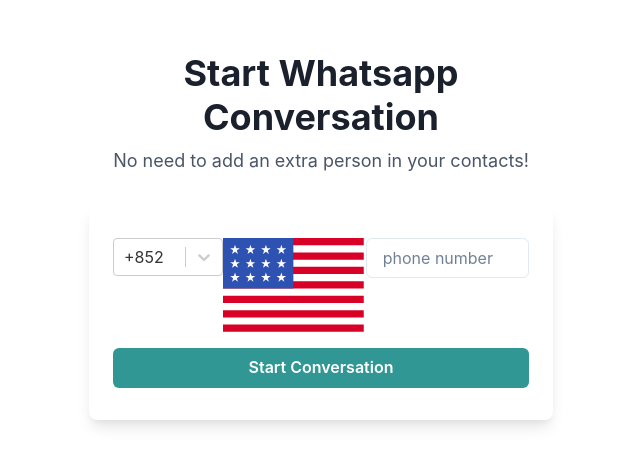
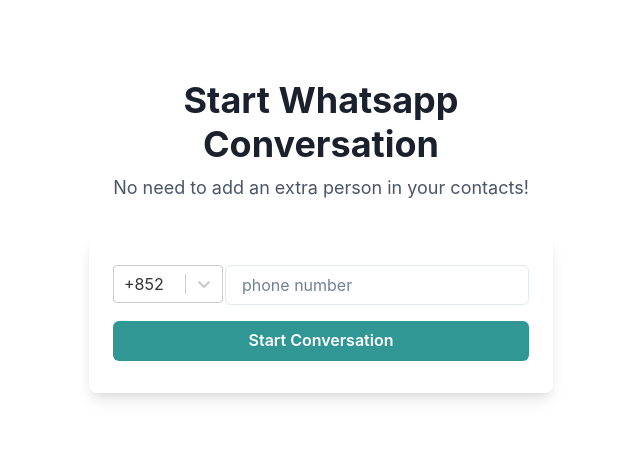
Before and after one commit to andychowhh/whatsapp-conversation-starter, a React (Create React App) app: page / in a window 1280 px wide. Shown: the part 164-630 px from the top of the page, without its empty margins (319-959 px from the left). Built offline with nearby package versions, Linux system fonts and the light colour scheme.

Commit message:
Remove testing flag

```diff
--- a/src/components/DialCodeSelect/index.tsx
+++ b/src/components/DialCodeSelect/index.tsx
@@ -55,7 +55,6 @@ const CustomSingleValue = (props: SingleValueProps<FormattedCountryCode>) => {
 
 export function DialCodeSelect({ value, onChange }: DialCodeSelectProp) {
   return (
-    <>
     <Select
       options={FORMATTED_COUNTRY_CODES}
       value={value}
@@ -66,7 +65,5 @@ export function DialCodeSelect({ value, onChange }: DialCodeSelectProp) {
       name="dialCode"
       inputId="dialCode"
     />
-      <US />
-    </>
   );
 }
```
Lines whose indentation alone changed are shown as unchanged.
